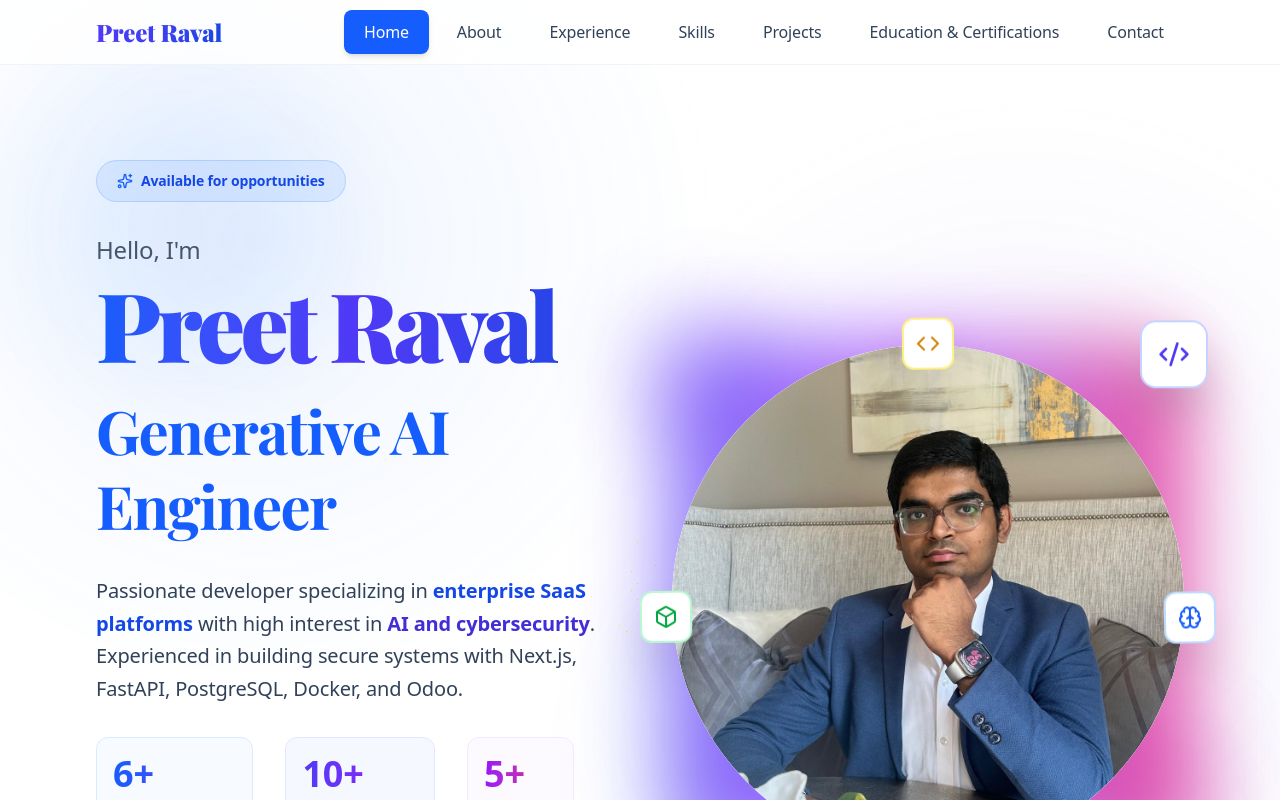
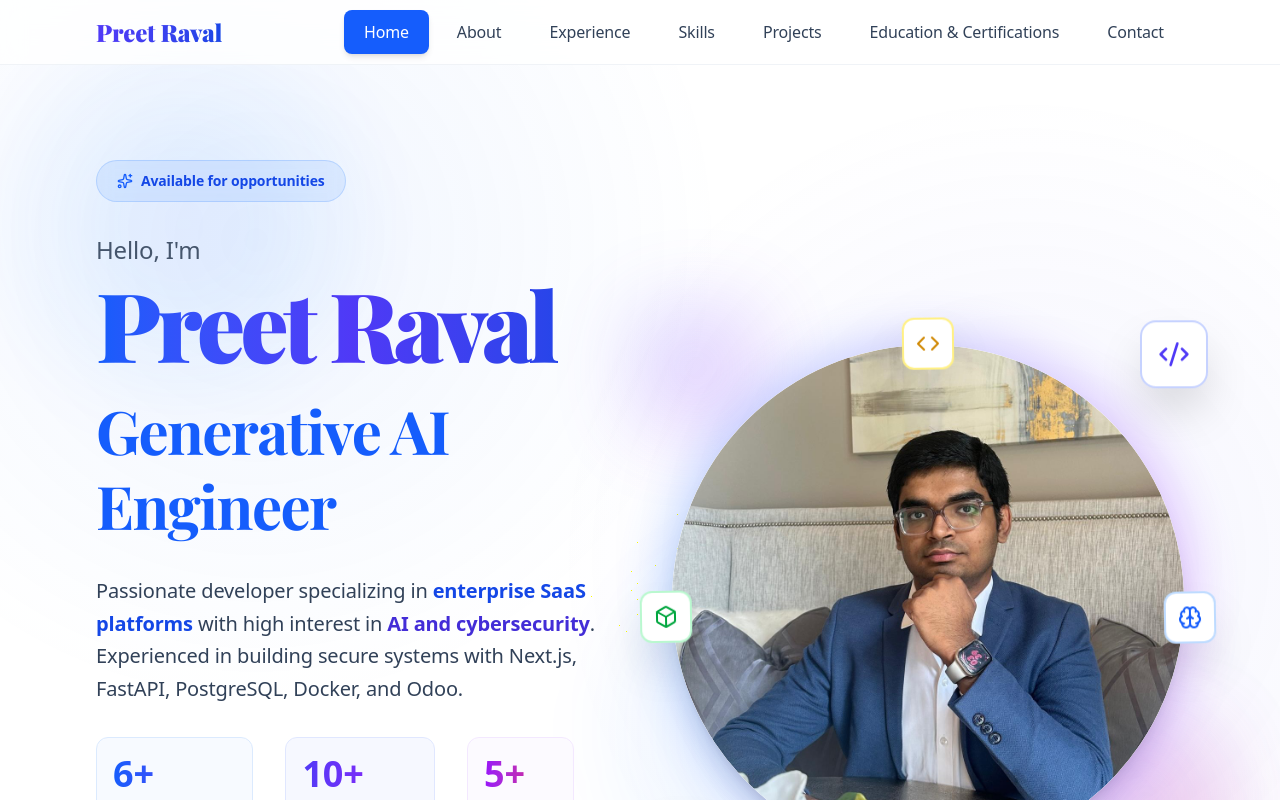
Before and after one commit to preetraval45/PreetRaval, a Next.js app: page / in a window 1280 px wide. Shown: the top 800 px of the page. Built offline with nearby package versions, Linux system fonts and the light colour scheme.

Commit message:
Fix profile image glow - make it circular and subtle

```diff
--- a/app/components/Hero.tsx
+++ b/app/components/Hero.tsx
@@ -148,10 +148,10 @@ export function Hero() {
               {/* Profile Image Container */}
               <div className="relative group">
                 {/* Glow Effect */}
-                <div className="absolute -inset-1 bg-gradient-to-r from-indigo-600 via-purple-600 to-pink-600 rounded-[3rem] blur-2xl opacity-75 group-hover:opacity-100 transition duration-1000 group-hover:duration-200 animate-pulse"></div>
+                <div className="absolute -inset-2 bg-gradient-to-r from-blue-500 via-indigo-500 to-purple-500 rounded-full blur-xl opacity-30 group-hover:opacity-50 transition duration-700"></div>
 
                 {/* Image */}
-                <div className="relative bg-white dark:bg-slate-900 rounded-full overflow-hidden">
+                <div className="relative bg-white dark:bg-slate-900 rounded-full overflow-hidden shadow-xl">
                   <div className="relative aspect-square rounded-full overflow-hidden">
                     <Image
                       src="/profile.jpg"
```
